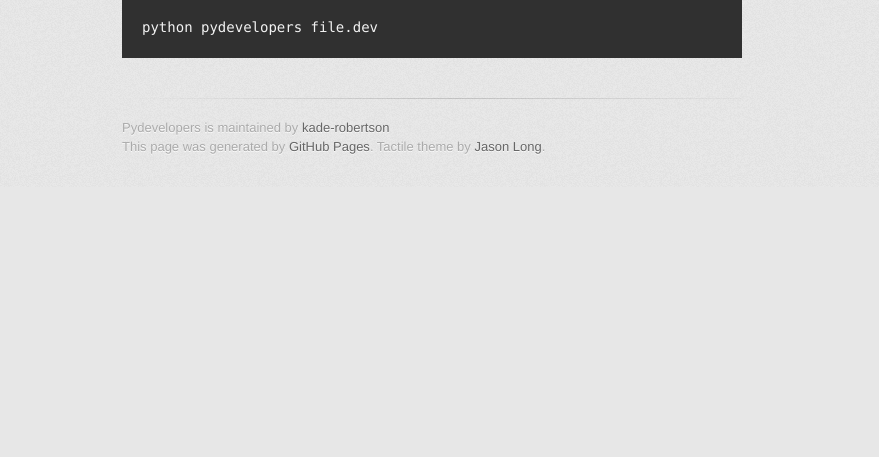
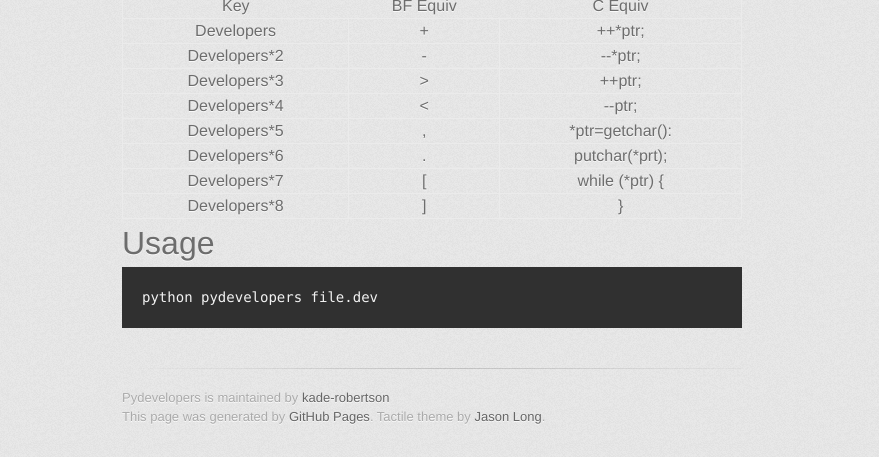
Before and after one commit to kade-robertson/pydevelopers, a plain HTML site: page index.html in a window 1280 px wide. Shown: the part 633-1090 px from the top of the page, without its empty margins (208-1087 px from the left). Before the commit the page ends 820 px from the top, so only its background shows below. Drawn offline with Linux system fonts and the light colour scheme; a web font is replaced by a local one.

```diff
--- a/index.html
+++ b/index.html
@@ -38,6 +38,60 @@
 
 <p>Developers is a joke language that parodies an incident at a Microsoft Developer's conference where Steve Ballmer is supposed to have chanted the word developers at least 14 times in a row. It is basically Brainfuck with a few extensions. It appeared briefly in the Wikipedia in the beginning of 2006, but it has not reappeared anywhere since its deletion. [<a href="https://esolangs.org/wiki/Developers">source</a>]</p>
 
+<p>Simply does Developers -&gt; BF -&gt; Python</p>
+
+<table>
+<thead>
+<tr>
+<th>Key</th>
+<th>BF Equiv</th>
+<th>C Equiv</th>
+</tr>
+</thead>
+<tbody>
+<tr>
+<td>Developers</td>
+<td>+</td>
+<td>++*ptr;</td>
+</tr>
+<tr>
+<td>Developers*2</td>
+<td>-</td>
+<td>--*ptr;</td>
+</tr>
+<tr>
+<td>Developers*3</td>
+<td>&gt;</td>
+<td>++ptr;</td>
+</tr>
+<tr>
+<td>Developers*4</td>
+<td>&lt;</td>
+<td>--ptr;</td>
+</tr>
+<tr>
+<td>Developers*5</td>
+<td>,</td>
+<td>*ptr=getchar():</td>
+</tr>
+<tr>
+<td>Developers*6</td>
+<td>.</td>
+<td>putchar(*prt);</td>
+</tr>
+<tr>
+<td>Developers*7</td>
+<td>[</td>
+<td>while (*ptr) {</td>
+</tr>
+<tr>
+<td>Developers*8</td>
+<td>]</td>
+<td>}</td>
+</tr>
+</tbody>
+</table>
+
 <h1>
 <a id="usage" class="anchor" href="#usage" aria-hidden="true"><span class="octicon octicon-link"></span></a>Usage</h1>
 
```
Also changed, not shown: params.json (+1 -1 lines).
